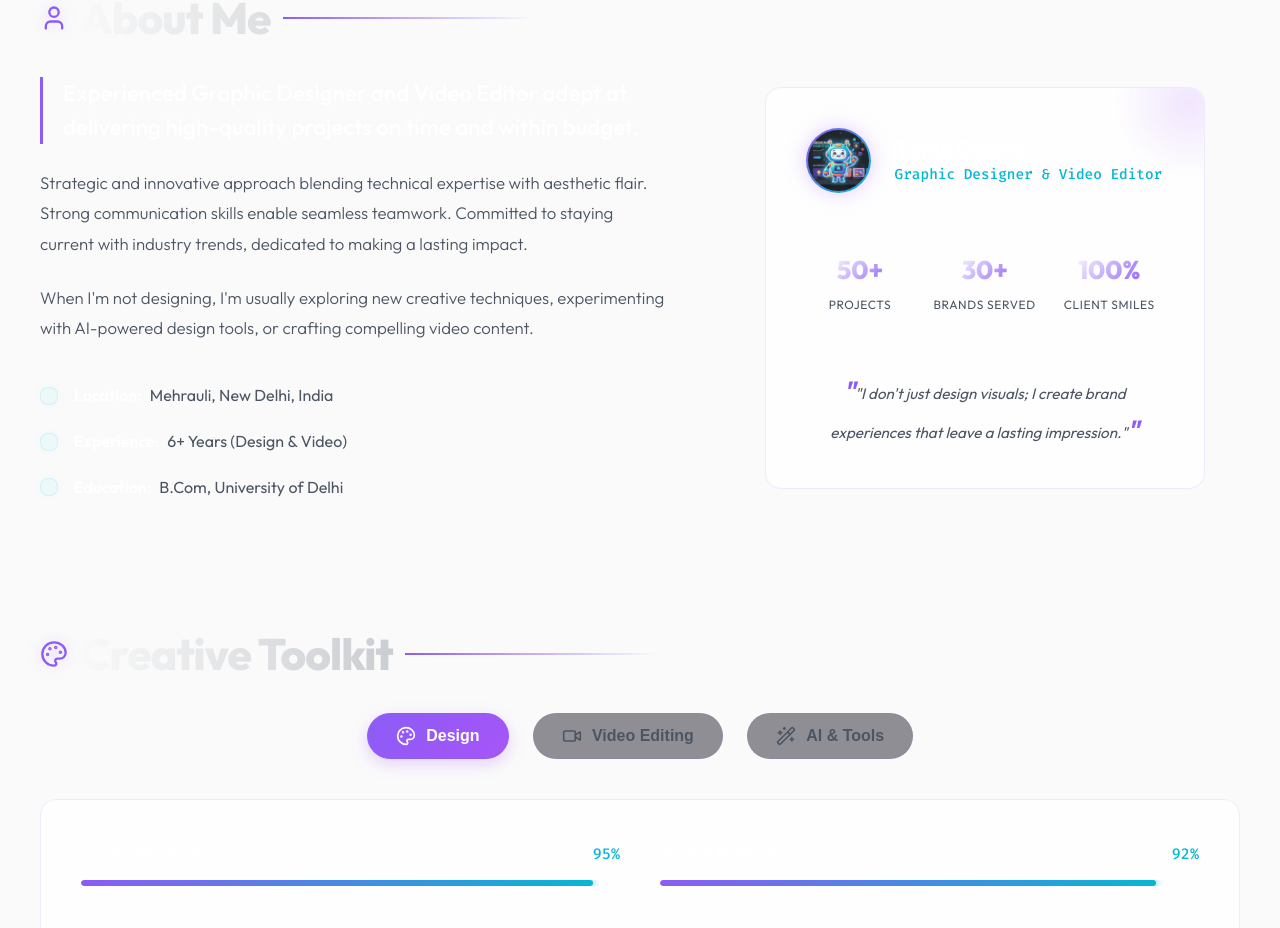
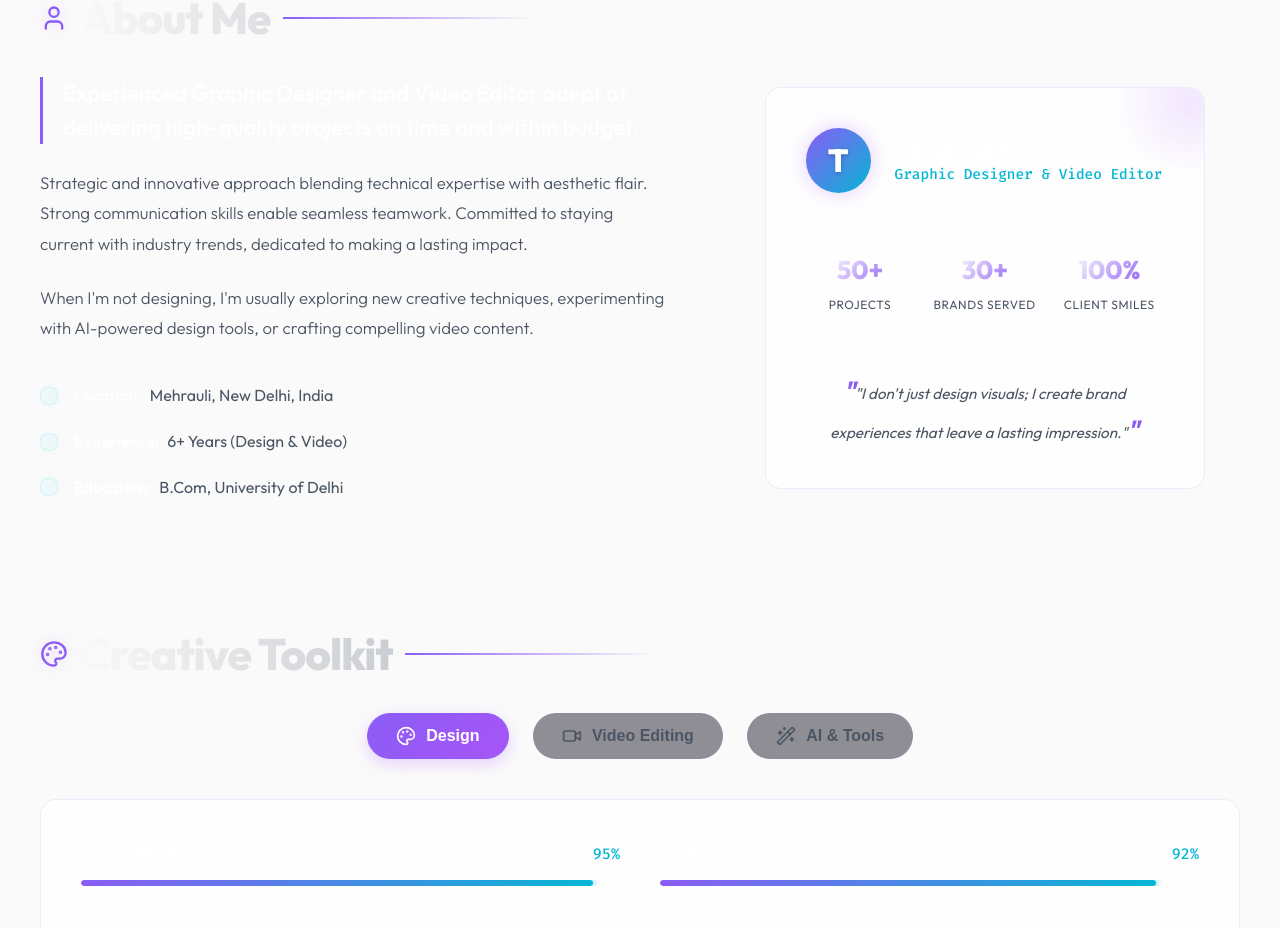
Before and after one commit to priyanshuverma2003/tanujguptaportfolio, a Next.js app: page / in a window 1280 px wide. Shown: the part 840-1768 px from the top of the page. Built offline with nearby package versions, Linux system fonts and the light colour scheme.

Commit message:
feat: Remove AI cartoon references from Hero and About pages

```diff
--- a/src/components/About.tsx
+++ b/src/components/About.tsx
@@ -75,12 +75,9 @@ export default function About() {
             <div className="profile-glass-card glass-panel">
               <div className="profile-overlay-circle"></div>
               <div className="profile-header">
-                <div className="profile-avatar-placeholder" style={{ padding: '2px', overflow: 'hidden' }}>
-                  <img
-                    src="/ai_cartoon_avatar.jpg"
-                    alt="Tanuj Gupta Portrait"
-                    style={{ width: '100%', height: '100%', borderRadius: '50%', objectFit: 'cover' }}
-                  />
+                <div className="profile-avatar-placeholder">
+                  {/* Decorative logo */}
+                  <span className="avatar-letter">T</span>
                 </div>
                 <div>
                   <h3 className="profile-name">Tanuj Gupta</h3>
--- a/src/components/Hero.tsx
+++ b/src/components/Hero.tsx
@@ -3,7 +3,6 @@
 import { useEffect, useState } from "react";
 import { ArrowDown, Palette, Sparkles, ArrowRight } from "lucide-react";
 import "./Hero.css";
-import AICartoon from "./AICartoon";
 
 const ROLES = ["Graphic Designer", "Video Editor", "Brand Strategist"];
 
@@ -75,7 +74,6 @@ export default function Hero() {
         </div>
 
         <div className="hero-visual hover-target" style={{ position: "relative" }}>
-          <AICartoon />
           <div className="visual-outer-ring"></div>
           <div className="visual-inner-ring"></div>
           <div className="visual-cube-box">
```
